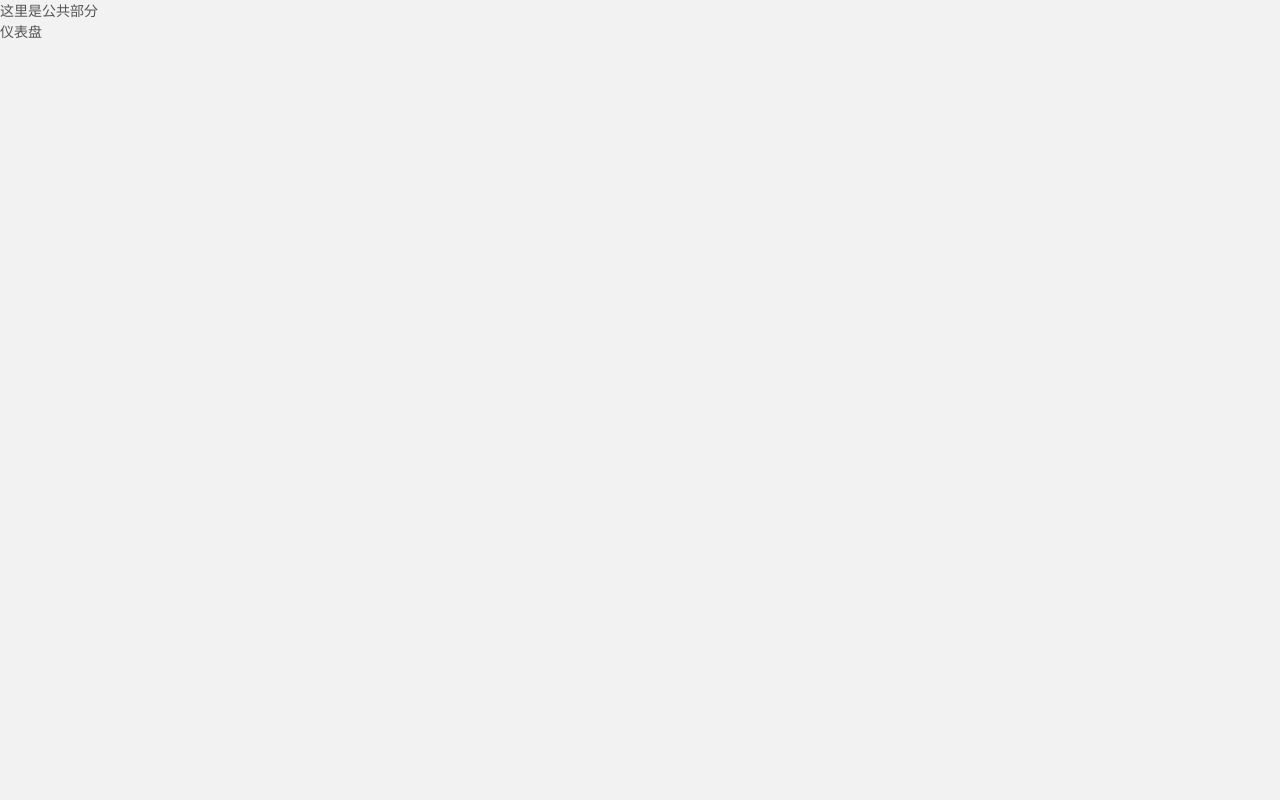
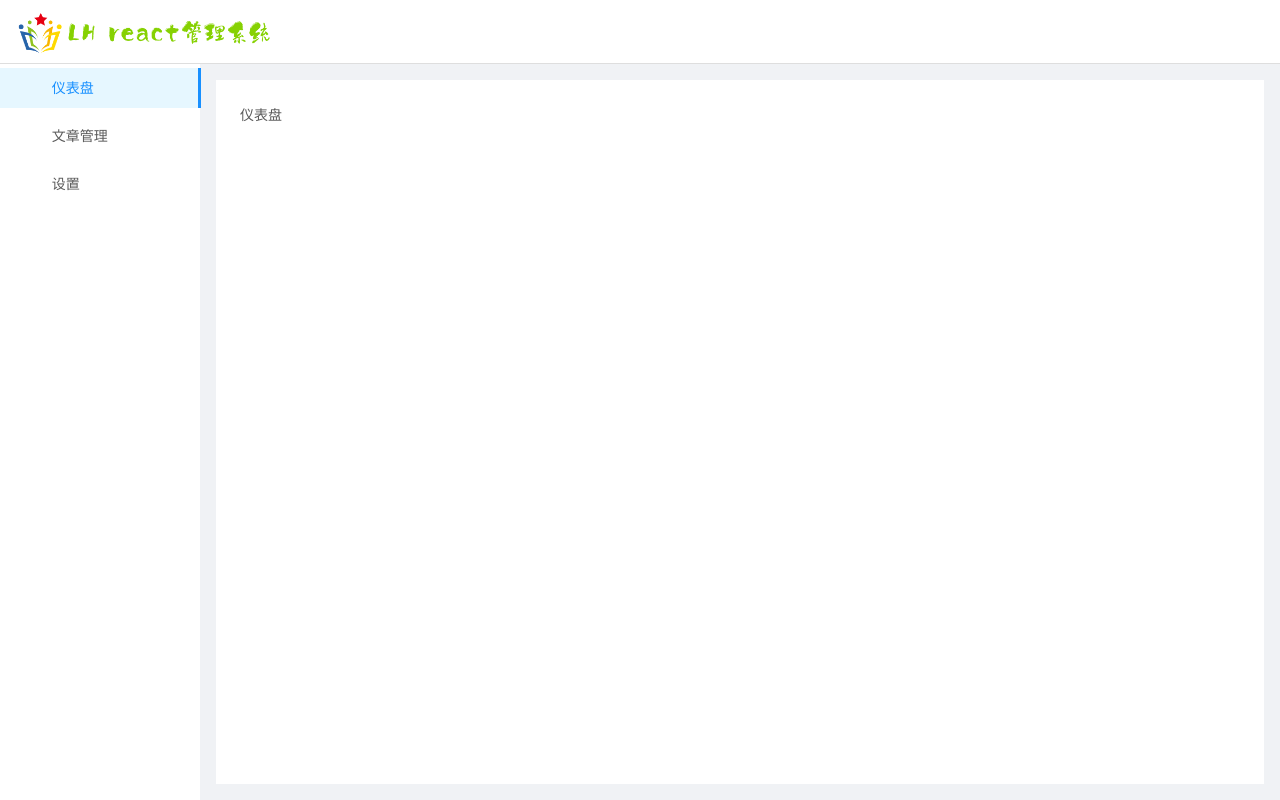
Before and after one commit to lihuan-bot/react-program, a React (Create React App) app: page /admin/dashboard in a window 1280 px wide. Built offline with nearby package versions, Linux system fonts and the light colour scheme.

Commit message:
完成frame

```diff
--- a/src/App.js
+++ b/src/App.js
@@ -1,17 +1,15 @@
 import React, { Component } from 'react';
 import {Route, Switch, Redirect} from 'react-router-dom'
-import { adminRouter } from './routes'
-
+import { adminRoutes } from './routes'
+import { Frame} from './components'
+const menus = adminRoutes.filter(route => route.isNav ===true)
 class App extends Component {
   render() {
     return (
-      <div>
-        <div>
-          这里是公共部分
-        </div>
-        <Switch>
+     <Frame menus={menus}>
+       <Switch>
         {
-          adminRouter.map(route => {
+          adminRoutes.map(route => {
             return <Route
               key={route.pathname}
               path={route.pathname}
@@ -21,10 +19,10 @@ class App extends Component {
             }}/>
           })
         }
-        <Redirect to={adminRouter[0].pathname} from="/admin" exact />
-        <Redirect to="/404" />
+         <Redirect to={adminRoutes[0].pathname} from="/admin" exact />
+          <Redirect to="/404" />
         </Switch>
-      </div>
+     </Frame>
     )
   }
 }
--- /dev/null
+++ b/src/components/Frame/frame.less
@@ -0,0 +1,14 @@
+.lh-header {
+  padding: 0 16px;
+  background-color: #fff;
+  border-bottom: 1px solid #dedede;
+    .lh-logo {
+      height: 48px;
+      img {
+        max-height: 100%;
+      }
+    }
+}
+.site-layout-background {
+  background-color:#fff;
+}
--- a/src/components/Frame/index.js
+++ b/src/components/Frame/index.js
@@ -1,11 +1,63 @@
 import React, { Component } from 'react';
-
+import { Layout, Menu} from 'antd';
+import {  createFromIconfontCN } from '@ant-design/icons';
+import { withRouter } from 'react-router-dom'
+// import { adminRoutes } from '../../routes'
+import logo from './logo.png'
+import './frame.less'
+const { Header, Content, Sider } = Layout;
+// const menus = adminRoutes.filter(route => route.isNav ===true)
+const IconFont = createFromIconfontCN({
+  scriptUrl: '//at.alicdn.com/t/font_1674316_ogs1ki7ov8.js',
+});
+@withRouter
 class Frame extends Component {
+  onMemuClick=({key}) => {
+    this.props.history.push(key)
+  }
   render() {
     return (
-      <div>
+<Layout  style={{minHeight:"100%"}}>
+    <Header className="header lh-header" >
+      <div className="lh-logo" >
+       <img src={logo} alt="LH"/>
+      </div>
+    </Header>
+    <Layout>
+      <Sider width={200} className="site-layout-background">
+        <Menu
+          mode="inline"
+          selectedKeys={this.props.location.pathname}
+          onClick={this.onMemuClick}
+          style={{ height: '100%', borderRight: 0 }}
+        >
+        {
+          this.props.menus.map(item => {
+            return (
+            <Menu.Item key={item.pathname} ><IconFont type={item.icon} /> {item.title}</Menu.Item>
+            )
+          })
+        }
 
-      </div>
+        </Menu>
+      </Sider>
+      <Layout style={{ padding: '16px' }}>
+
+        <Content
+          className="site-layout-background "
+          style={{
+            padding: 24,
+            margin: 0,
+            minHeight: 280,
+          }}
+        >
+          {
+            this.props.children
+          }
+        </Content>
+      </Layout>
+    </Layout>
+  </Layout>
     );
   }
 }
--- a/src/components/index.js
+++ b/src/components/index.js
@@ -1 +1,2 @@
 export { default as Loading } from './Loading'
+export { default as Frame }  from './Frame'
--- a/src/index.js
+++ b/src/index.js
@@ -2,7 +2,7 @@ import React from 'react'
 import { render } from 'react-dom'
 import {BrowserRouter as Router, Route, Switch, Redirect} from 'react-router-dom'
 import App from './App'
-import { mainRouter } from './routes'
+import { mainRoutes } from './routes'
 
 import './index.less'
 render(
@@ -13,7 +13,7 @@ render(
         return <App {...routerProps}/>
       }}/>
       {
-        mainRouter.map(route =>{
+        mainRoutes.map(route =>{
           return <Route
                     key={route.pathname}
                     path={route.pathname}
--- a/src/index.less
+++ b/src/index.less
@@ -2,3 +2,7 @@
 body {
   background-color: @bga;
 }
+
+#root {
+  height: 100%;
+}
--- a/src/routes/index.js
+++ b/src/routes/index.js
@@ -7,7 +7,7 @@ import {
   ArticleEdit
 } from '../views'
 
-export const mainRouter = [{
+export const mainRoutes = [{
 pathname: '/login',
 component: Login
 }, {
@@ -15,17 +15,26 @@ component: Login
   component: NotFound
 }]
 
-export const adminRouter = [{
+export const adminRoutes = [{
   pathname:'/admin/dashboard',
-  componemt: Dashboard
-}, {
-  pathname:'/admin/settings',
-  componemt: Settings
+  componemt: Dashboard,
+  title: '仪表盘',
+  isNav:true,
+  icon:'icon-dashboard'
 }, {
   pathname:'/admin/article',
   componemt: ArticleList,
-  ecact:true
+  title: '文章管理',
+  isNav:true,
+  ecact:true,
+  icon:'icon-icon_A'
 }, {
   pathname:'/admin/article/edit/:id',
   componemt: ArticleEdit
+}, {
+  pathname:'/admin/settings',
+  componemt: Settings,
+  title: '设置',
+  isNav:true,
+icon:'icon-setting'
 }]
```
Also changed, not shown: src/components/Frame/logo.png (added).
